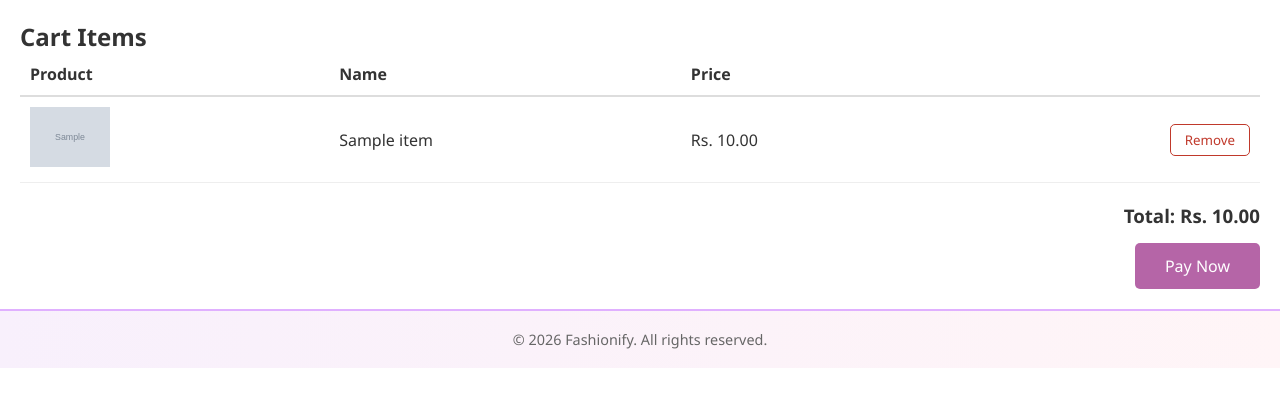
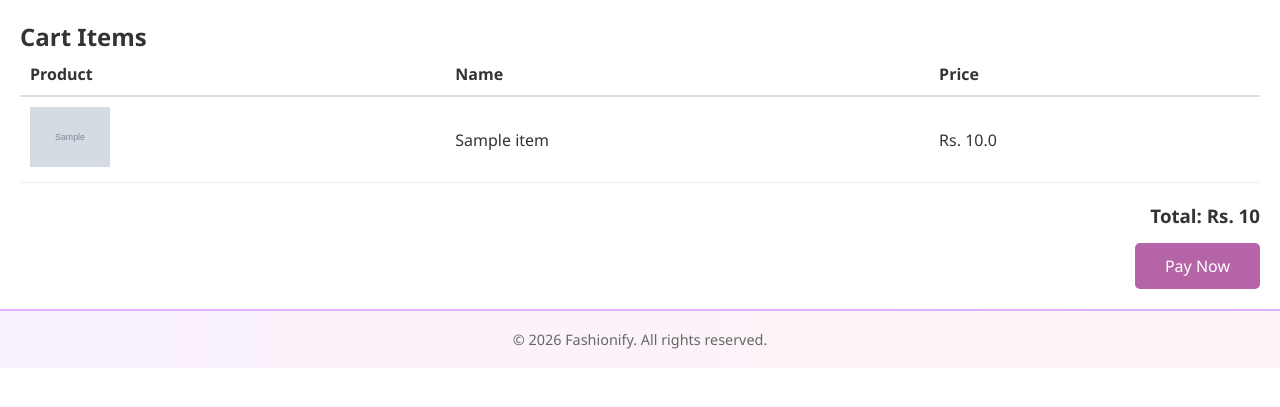
Before and after one commit to QiratHussain/Fashionify, a Flask app: template templates/cart.html in a window 1280 px wide. Shown: the part 69-476 px from the top of the page. Run offline with Flask 3, Linux system fonts and the light colour scheme; tables that the repository leaves empty hold one stand-in row (values such as "Sample post"); the template is opened without the code that fills it: values that come from a table or form of the project are taken from there, most other values are stand-ins (such as "Sample title", 1, 10 or a date in 2020); grey boxes marked "Sample" are stand-in pictures; some libraries are stand-ins or nearby versions.

Commit message:
Update cart template for price display and empty cart message

```diff
--- a/templates/cart.html
+++ b/templates/cart.html
@@ -10,7 +10,6 @@
         <th style="padding:10px;">Product</th>
         <th style="padding:10px;">Name</th>
         <th style="padding:10px;">Price</th>
-        <th style="padding:10px;"></th>
       </tr>
     </thead>
     <tbody>
@@ -18,22 +17,13 @@
       <tr style="border-bottom:1px solid #eee;">
         <td style="padding:10px;"><img src="{{ item.product.img_url }}" width="80" alt="{{ item.name }}"></td>
         <td style="padding:10px;">{{ item.name }}</td>
-        <td style="padding:10px;">Rs. {{ "%.2f"|format(item.product.price) }}</td>
-        <td style="padding:10px; text-align:right;">
-          <form action="{{ url_for('remove_from_cart', cart_id=item.id) }}" method="POST">
-            <button type="submit"
-                    style="padding:6px 14px; background:#fff; color:#c0392b; border:1px solid #c0392b;
-                           border-radius:5px; cursor:pointer;">
-              Remove
-            </button>
-          </form>
-        </td>
+        <td style="padding:10px;">Rs. {{ item.product.price }}</td>
       </tr>
       {% endfor %}
     </tbody>
   </table>
 
-  <h3 style="text-align:right; margin-top:20px;">Total: Rs. {{ "%.2f"|format(total) }}</h3>
+  <h3 style="text-align:right; margin-top:20px;">Total: Rs. {{ total }}</h3>
 
   <form action="{{ url_for('pay') }}" method="POST" style="text-align:right; margin-top:15px;">
     <button type="submit"
@@ -42,14 +32,8 @@
       Pay Now
     </button>
   </form>
-
   {% else %}
-  <p style="margin-top:20px;">Your cart is empty.</p>
-  <a href="{{ url_for('home') }}"
-     style="display:inline-block; padding:12px 30px; background:#b565a7; color:#fff;
-            border-radius:5px; text-decoration:none;">
-    Keep Shopping
-  </a>
+  <p style="margin-top:20px;">Your cart is empty. <a href="{{ url_for('home') }}">Continue shopping</a></p>
   {% endif %}
 </div>
 {% endblock %}
```
